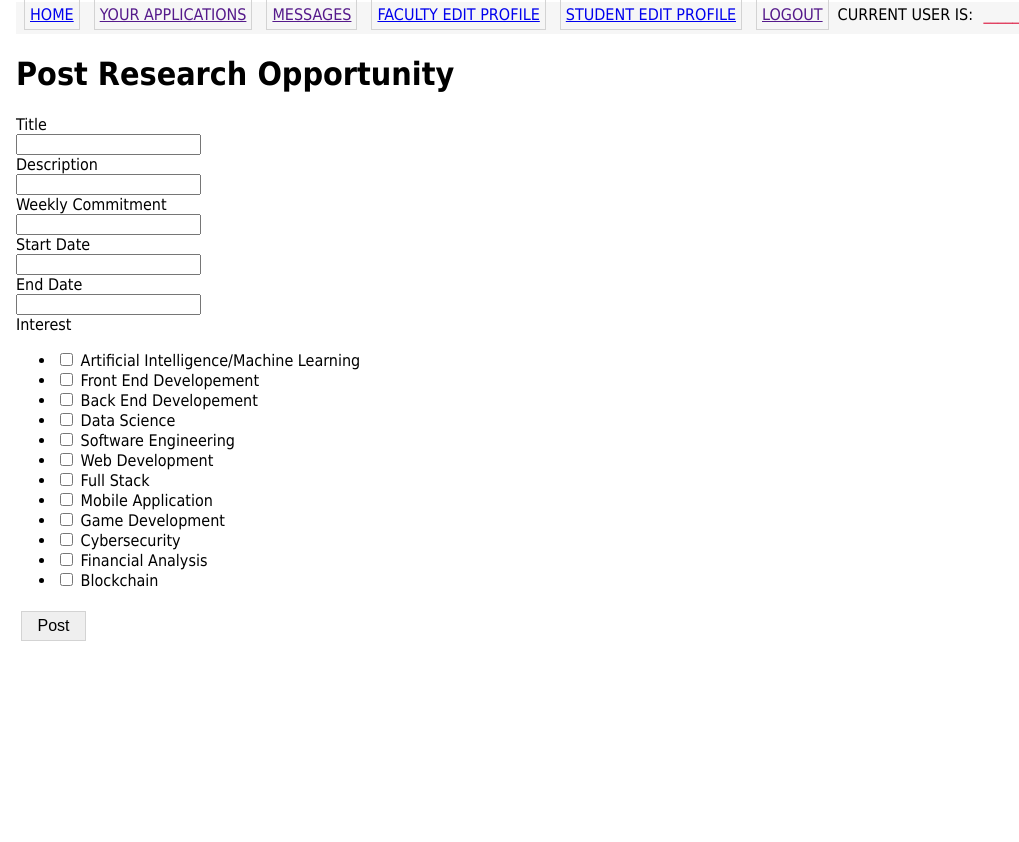
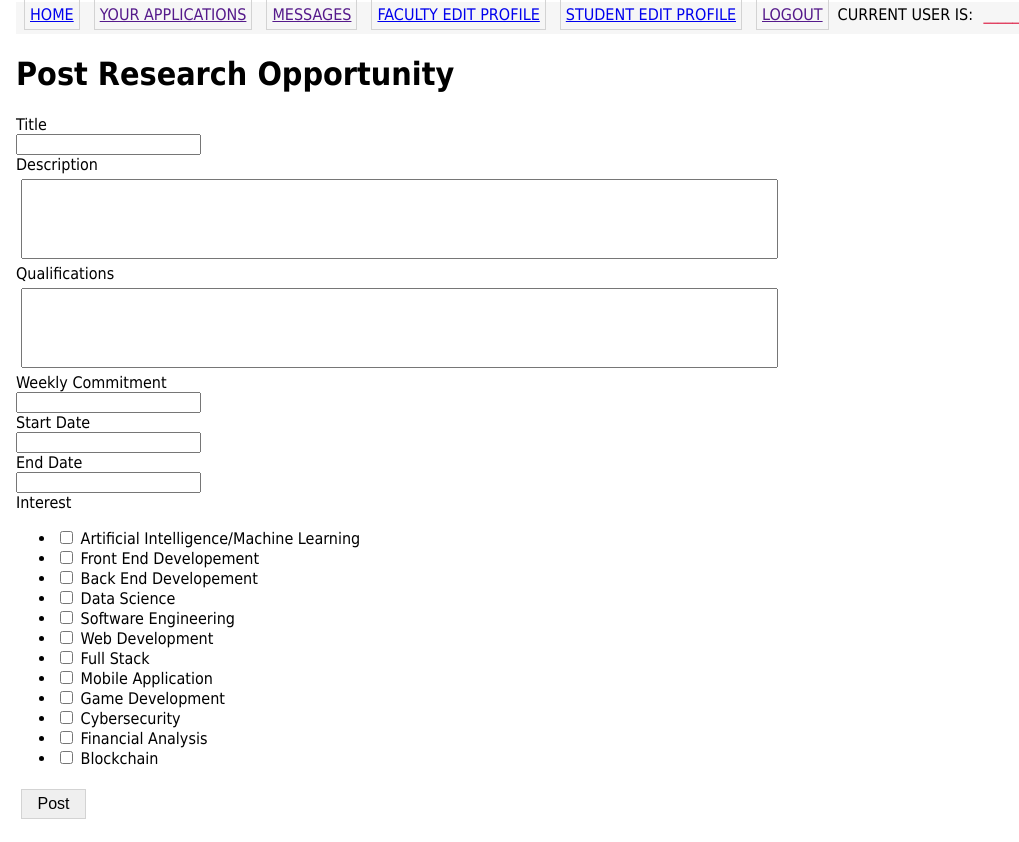
Before and after one commit to Nick-Kildall/WSU-Group-Website, a Flask app: page /createpost in a window 1280 px wide. Shown: the whole page, without its empty margins (0-1019 px from the left). Before the commit the page ends 641 px from the top, so only its background shows below. Run offline with Flask 2, Linux system fonts and the light colour scheme; data comes from the database, SQL or seed files in the repository; some libraries are stand-ins or nearby versions.

Commit message:
Added qualifications and updated forms

```diff
--- a/app/Controller/forms.py
+++ b/app/Controller/forms.py
@@ -43,6 +43,7 @@
 class PostForm(FlaskForm):
     title = StringField('Title', validators=[DataRequired()])
     description = StringField('Description', validators=[DataRequired()])
+    qualifications = StringField('Qualifications', validators=[DataRequired()])
     start_date = StringField('Start Date',  validators=[DataRequired()])
     end_date = StringField('End Date',  validators=[DataRequired()])
     interest = QuerySelectMultipleField( 'Interest',
--- a/app/Controller/routes.py
+++ b/app/Controller/routes.py
@@ -165,7 +165,7 @@
 def createpost():
     ppost = PostForm()
     if ppost.validate_on_submit():
-        newPost = Post(title = ppost.title.data,endDate = ppost.end_date.data, description = ppost.description.data, startDate = ppost.start_date.data,commitment = ppost.commitment.data, interests = ppost.interest.data)#,faculty_id = current_user.id)
+        newPost = Post(title = ppost.title.data,endDate = ppost.end_date.data,qualifications = ppost.qualifications.data, description = ppost.description.data, startDate = ppost.start_date.data,commitment = ppost.commitment.data, interests = ppost.interest.data)#,faculty_id = current_user.id)
         for i in newPost.interests:
             newPost.interests.append(i)
         db.session.add(newPost)
--- a/app/Model/models.py
+++ b/app/Model/models.py
@@ -30,6 +30,7 @@
     description = db.Column(db.String(2500))
     faculty_id = db.Column(db.String(20),db.ForeignKey('user.id'))
     commitment = db.Column(db.Integer)
+    qualifications = db.Column(db.String(2500))
     # postInterests
     interests = db.relationship('Interest',
         secondary = postInterests,
--- a/app/View/static/css/main.css
+++ b/app/View/static/css/main.css
@@ -109,3 +109,11 @@
     font-size: medium;
     width: 50%;
 }
+.formbody{
+    padding: 2px;
+    font-family: 'Segoe UI', Tahoma, Geneva, Verdana, sans-serif;
+    font-size: 15px;
+    width: 60%;
+    height: 80px;
+    margin: 5px;
+}
--- a/app/View/templates/_post.html
+++ b/app/View/templates/_post.html
@@ -42,7 +42,7 @@
 
     </tr>
     <tr>
-        <td colspan="3"><div class="posttitle"> Qualifications:  </div>
+        <td colspan="3"><div class="posttitle"> Qualifications:  {{post.qualifications}}  </div>
         </td>
 
     </tr>
--- a/app/View/templates/createpost.html
+++ b/app/View/templates/createpost.html
@@ -20,18 +20,23 @@
                 {% for error in form.description.errors %}
                 <span style = "color: red;">[ {{error}} ]</span>
                 {% endfor %}
+                {{form.qualifications.label}} <br>
+                {{form.qualifications(class="formbody")}}<br>
+                {% for error in form.qualifications.errors %}
+                <span style = "color: red;">[ {{error}} ]</span>
+                {% endfor %}
                 Weekly {{form.commitment.label}} <br>
-                {{form.commitment(class="formbody")}}<br>
+                {{form.commitment(class="formtitle")}}<br>
                 {% for error in form.commitment.errors %}
                 <span style = "color: red;">[ {{error}} ]</span>
                 {% endfor %}
                 {{form.start_date.label}} <br>
-                {{form.start_date(class="formbody")}}<br>
+                {{form.start_date(class="formtitle")}}<br>
                 {% for error in form.start_date.errors %}
                 <span style = "color: red;">[ {{error}} ]</span>
                 {% endfor %}
                 {{form.end_date.label}} <br>
-                {{form.end_date(class="formbody")}}<br>
+                {{form.end_date(class="formtitle")}}<br>
                 {% for error in form.end_date.errors %}
                 <span style = "color: red;">[ {{error}} ]</span>
                 {% endfor %}
```
